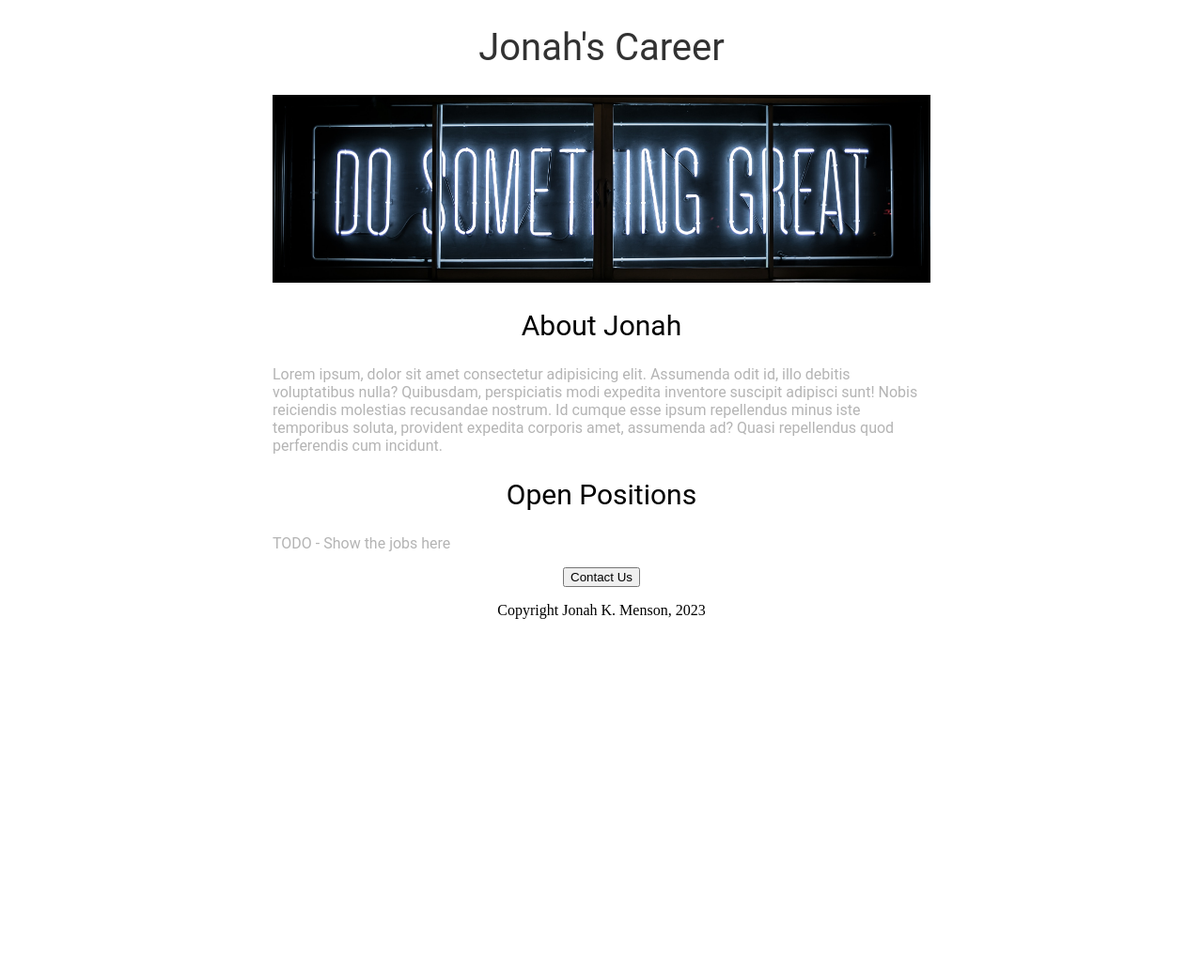
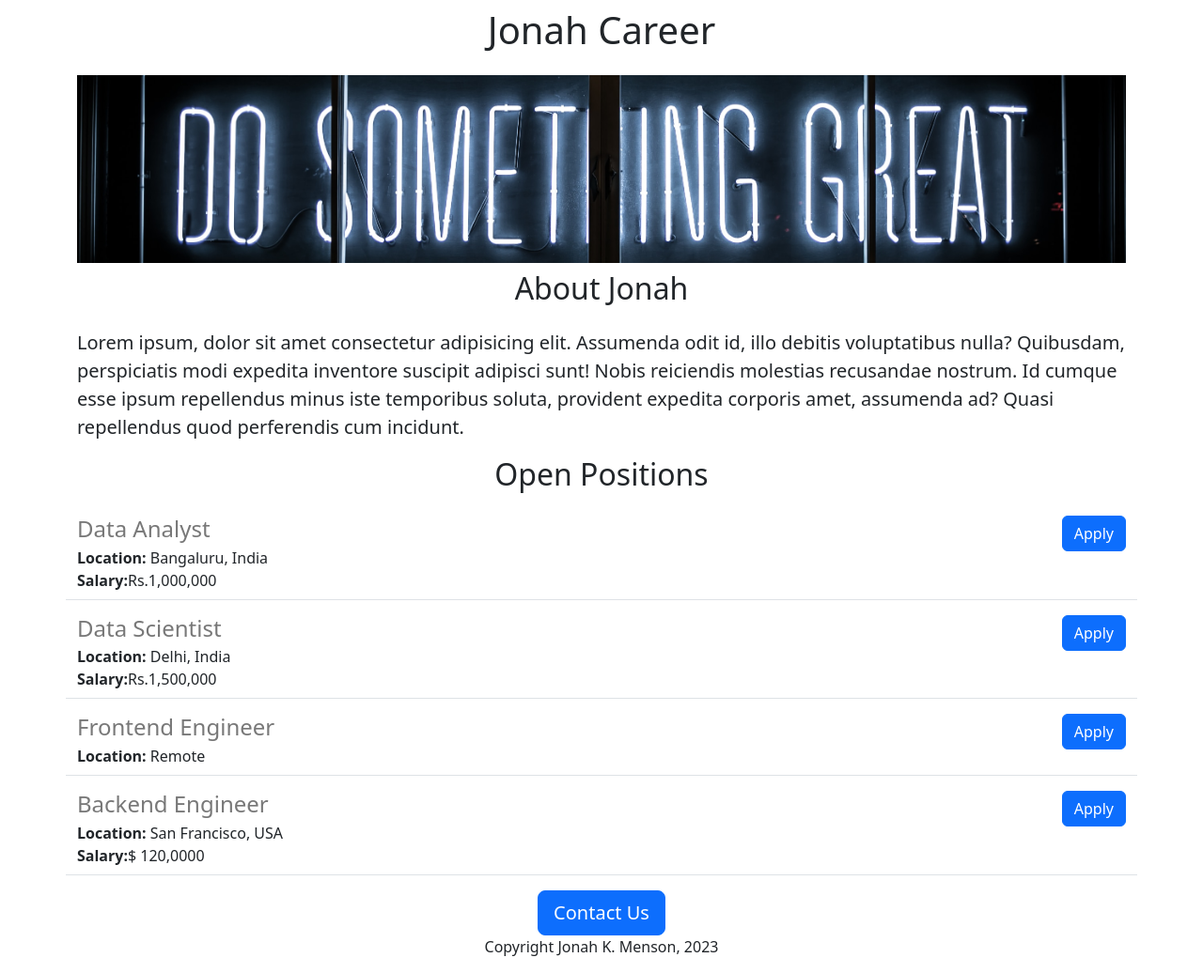
Before and after one commit to JKMenson/jobs-application-website, a Flask app: page / in a window 1280 px wide. Shown: the whole page at 94% size. Before the commit the page ends 659 px from the top, so only its background shows below. Run offline with Flask 3, Linux system fonts and the light colour scheme.

Commit message:
Added dynamic data and API route

```diff
--- a/app.py
+++ b/app.py
@@ -1,11 +1,46 @@
-from flask import Flask, render_template
+from flask import Flask, render_template, jsonify
 
 app = Flask(__name__)
 
+JOBS = [
+  {
+  'id': 1,
+  'title': 'Data Analyst',
+  'location': 'Bangaluru, India',
+  'salary': 'Rs.1,000,000'
+},
+
+{
+  'id': 2,
+  'title': 'Data Scientist',
+  'location': 'Delhi, India',
+  'salary': 'Rs.1,500,000'
+},
+
+{
+  'id': 3,
+  'title': 'Frontend Engineer',
+  'location': 'Remote'
+
+},
+
+{
+  'id': 4,
+  'title': 'Backend Engineer',
+  'location': 'San Francisco, USA',
+  'salary': '$ 120,0000'
+}
+
+]
+
+
 @app.route("/")
 def home():
-  return render_template('home.html')
+  return render_template('home.html', jobs=JOBS, company_name='Jonah')
 
+@app.route("/api/jobs")
+def list_jobs():
+  return jsonify(JOBS)
 
 if __name__ == "__main__":
   app.run(host='0.0.0.0', debug=True)
--- a/templates/home.html
+++ b/templates/home.html
@@ -2,61 +2,42 @@
 <html lang="en">
 <head>
   <meta charset="UTF-8">
-  <meta http-equiv="X-UA-Compatible" content="IE=edge">
   <meta name="viewport" content="width=device-width, initial-scale=1.0">
+  <link href="https://cdn.jsdelivr.net/npm/bootstrap@5.3.0/dist/css/bootstrap.min.css" rel="stylesheet" integrity="sha384-9ndCyUaIbzAi2FUVXJi0CjmCapSmO7SnpJef0486qhLnuZ2cdeRhO02iuK6FUUVM" crossorigin="anonymous">
   <title>Jonah Careers</title>
   <style>
-    h1{
-      font-size: 40px;
-      font-family: Roboto;
-      font-weight: normal;
-      color: rgb(50,50,50);
-      text-align: center;
-    }
-
     #banner{
       width: 100%;
       height: 200px;
       object-fit: cover;
     }
-
-    h2{
-      font-size: 30px;
-      font-family: Roboto;
-      font-weight: normal;
-      text-align: center;
-    }
-
-    .body-text{
-      color: rgb(180,180,180);
-      font-family: Roboto;
-
-    }
-
-    #container{
-      max-width: 700px;
-      margin: 0 auto;
-    }
   </style>
 </head>
 <body>
-  <div id="container">
-    <h1>Jonah's Career</h1>
-     <img id="banner" src="https://jobs-application-website.jkmenson.repl.co/static/banner.jpg">
+  <div class="container">
+    <h1 class="text-center mt-2 mb-4">
+      {{company_name}} Career</h1>
+     <img class="img-fluid" id="banner" src="https://jobs-application-website.jkmenson.repl.co/static/banner.jpg">
 
-    <h2>About Jonah</h2>
-    <p class="body-text">Lorem ipsum, dolor sit amet consectetur adipisicing elit.
+    <h2 class="text-center mt-2 mb-4">About Jonah</h2>
+    <p class="lead">Lorem ipsum, dolor sit amet consectetur adipisicing elit.
     Assumenda odit id, illo debitis voluptatibus nulla? Quibusdam,
     perspiciatis modi expedita inventore suscipit adipisci sunt!
     Nobis reiciendis molestias recusandae nostrum. Id cumque esse
     ipsum repellendus minus iste temporibus soluta, provident
     expedita corporis amet, assumenda ad? Quasi repellendus quod perferendis cum incidunt.
-   </p>
-    <h2>Open Positions</h2>
-    <p class="body-text";>TODO - Show the jobs here</p>
-    <div style="text-align:center";>
-       <button>Contact Us</button>
-      <p>Copyright Jonah K. Menson, 2023</p>
+    </p>
+    <h2 class="text-center mt-2 mb-4">Open Positions</h2>
+
+    <div>
+      {% for job in jobs %}
+       {% include 'jobitem.html' %}
+      {% endfor %}
+    </div>
+
+    <div class="text-center">
+       <button class="btn btn-primary btn-lg">Contact Us</button>
+      <p clas="mt-4">Copyright Jonah K. Menson, 2023</p>
     </div>
 
   </div>
--- /dev/null
+++ b/templates/jobitem.html
@@ -0,0 +1,20 @@
+   <div class="border-bottom row" style="margin-bottom:16px; padding-bottom:8px;">
+     <div class="col-9">
+           <h4
+            style="color:rgb(120,120,120);margin-bottom:4px;">{{job['title']}}
+          </h4>
+
+          <div>
+            <b>Location:</b> {{job['location']}}
+          </div>
+          {% if 'salary' in job %}
+           <div>
+            <b>Salary:</b>{{job['salary']}}
+          </div>
+          {% endif %}
+     </div>
+     <div class="col-3">
+       <button type="button" style="float:right" class="btn btn-primary ">Apply</button>
+     </div>
+
+        </div>
```
